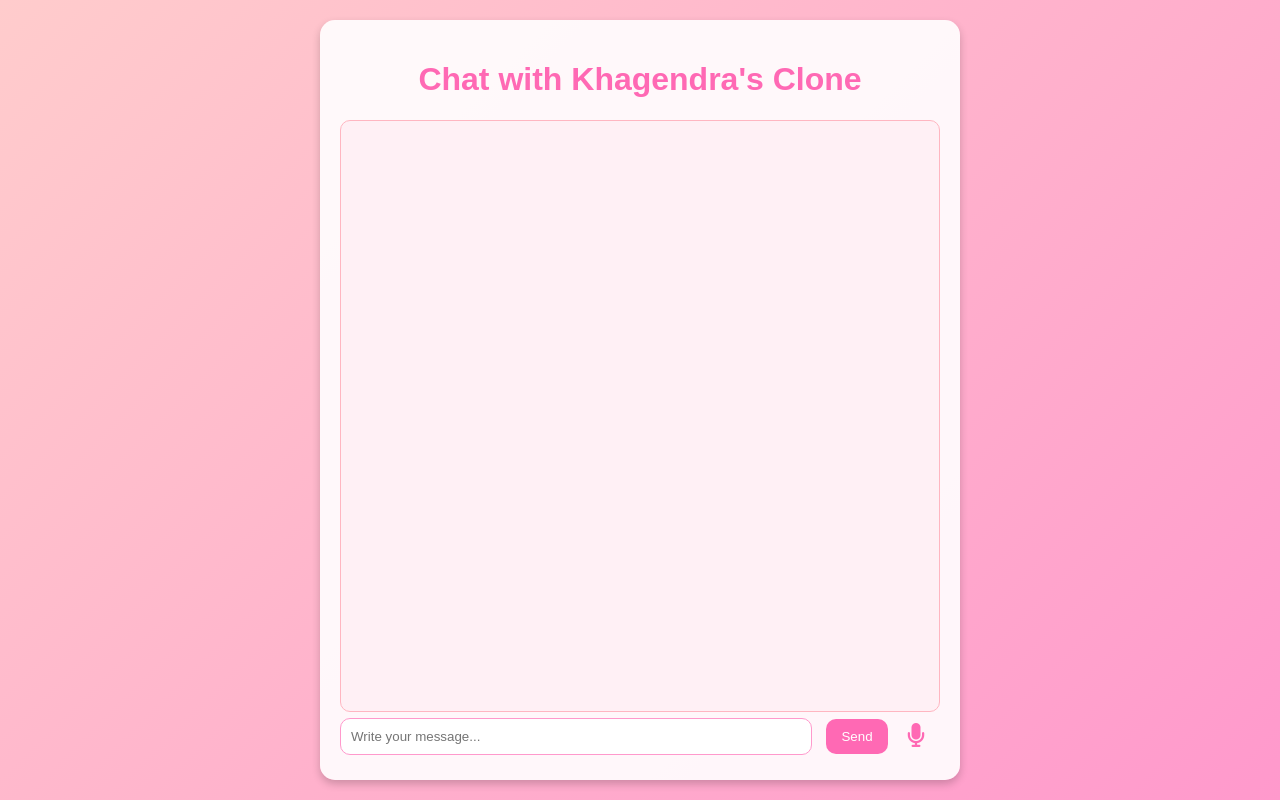
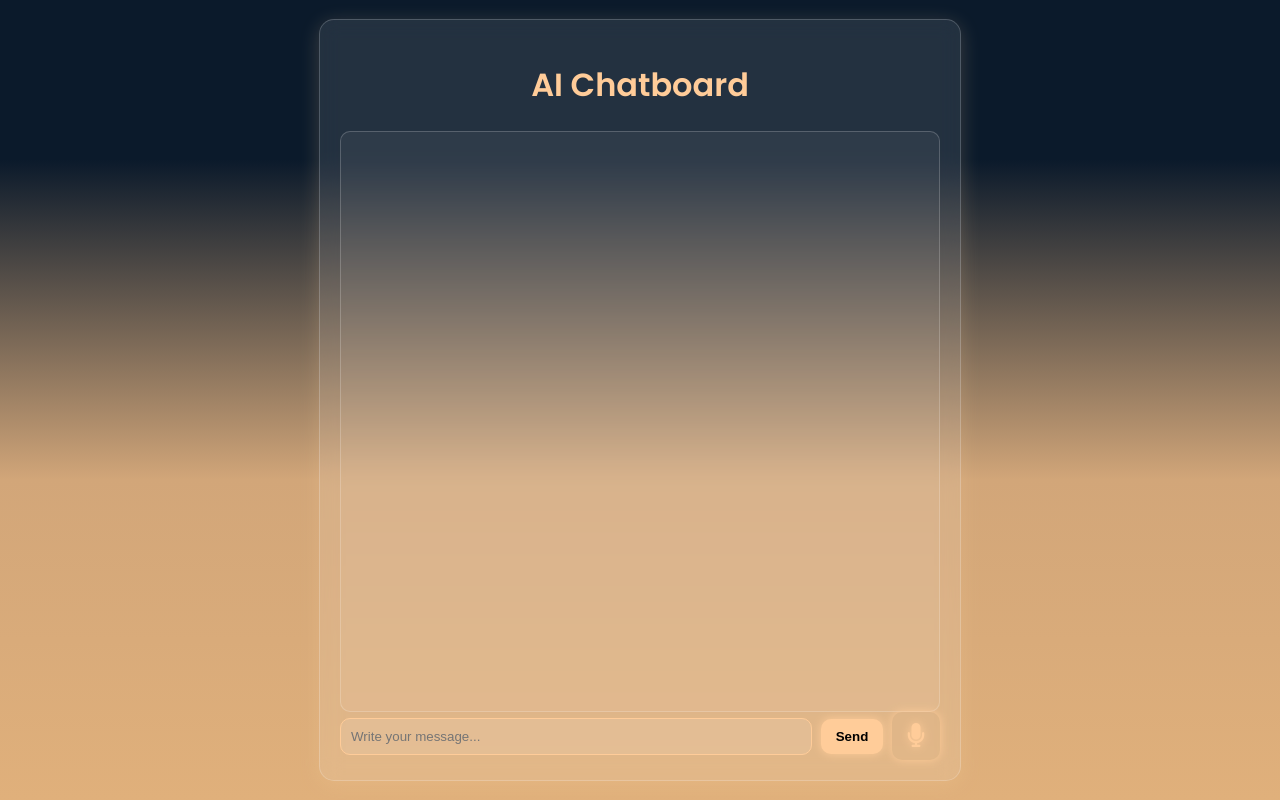
Before and after one commit to KhagendraN/flask-chat-api, a Flask app: page / in a window 1280 px wide. Run offline with Flask 3, Linux system fonts and the light colour scheme.

Commit message:
file modified

```diff
--- a/templates/chat.html
+++ b/templates/chat.html
@@ -5,26 +5,35 @@
     <meta name="viewport" content="width=device-width, initial-scale=1.0">
     <link rel="stylesheet" href="https://cdnjs.cloudflare.com/ajax/libs/font-awesome/6.5.2/css/all.min.css">
     <link rel="shortcut icon" type="web-icon" href="assets/img/logo.png">
-    <title>Chat with Clone</title>
+    <title>AI Chatboard</title>
     <style>
+        @import url('https://fonts.googleapis.com/css2?family=Poppins:wght@300;400;600&display=swap');
+
         body {
-            font-family: 'Cursive', sans-serif;
-            background: linear-gradient(135deg, #ffcccc, #ff99cc);
-            color: #800000;
+            font-family: 'Poppins', sans-serif;
+            height: 100vh;
+            margin: 0;
             display: flex;
             justify-content: center;
             align-items: center;
-            height: 100vh;
-            margin: 0;
+
+            /* Background gradient: Night sky transitioning into desert */
+            background: linear-gradient(to bottom, #0b1a2b 20%, #d2a679 60%, #e0b07b 100%);
+            color: #ffffff;
+            position: relative;
+            overflow: hidden;
         }
 
+        /* Chat Container with Glassmorphism Effect */
         .chat-container {
             width: 100%;
             max-width: 600px;
             height: 90%;
-            background: rgba(255, 255, 255, 0.9);
+            background: rgba(255, 255, 255, 0.1);
+            backdrop-filter: blur(10px);
             border-radius: 15px;
-            box-shadow: 0 4px 8px rgba(0, 0, 0, 0.2);
+            border: 1px solid rgba(255, 255, 255, 0.2);
+            box-shadow: 0 4px 20px rgba(255, 215, 160, 0.2);
             padding: 20px;
             display: flex;
             flex-direction: column;
@@ -32,16 +41,16 @@
 
         h1 {
             text-align: center;
-            color: #ff69b4;
+            color: #ffcc99;
         }
 
         .chat-box {
             flex-grow: 1;
             overflow-y: auto;
             padding: 10px;
-            background: #fff0f5;
+            background: rgba(255, 255, 255, 0.05);
             border-radius: 10px;
-            border: 1px solid #ffb6c1;
+            border: 1px solid rgba(255, 255, 255, 0.2);
         }
 
         .message {
@@ -54,13 +63,17 @@
         }
 
         .message.user {
-            background: #ffc1e3;
+            background: #d2a679;
+            color: #2b1d0e;
             align-self: flex-end;
+            border-left: 3px solid #a87c4f;
         }
 
         .message.bot {
-            background: #fff5f8;
+            background: #e0b07b;
+            color: #4a2c1a;
             align-self: flex-start;
+            border-left: 3px solid #a87c4f;
         }
 
         .input-box {
@@ -73,33 +86,41 @@
             width: 75%;
             padding: 10px;
             border-radius: 10px;
-            border: 1px solid #ff99cc;
-            margin-right: 10px;
+            border: 1px solid #ffcc99;
+            background: rgba(255, 255, 255, 0.1);
+            color: #ffcc99;
+            outline: none;
         }
 
         button {
-            background: #ff69b4;
-            color: white;
+            background: #ffcc99;
+            color: black;
             border: none;
             padding: 10px 15px;
             border-radius: 10px;
             cursor: pointer;
+            font-weight: bold;
+            box-shadow: 0 0 10px #ffcc99;
+            transition: 0.3s;
         }
 
         button:hover {
-            background: #ff1493;
+            background: #d89c6a;
+            box-shadow: 0 0 15px #ffcc99;
         }
 
         .mic-button {
             background: transparent;
             border: none;
             font-size: 24px;
-            color: #ff69b4;
+            color: #ffcc99;
             cursor: pointer;
+            text-shadow: 0 0 10px #ffcc99;
         }
 
         .mic-button:hover {
-            color: #ff1493;
+            color: #d89c6a;
+            text-shadow: 0 0 15px #ffcc99;
         }
 
         @media (max-width: 600px) {
@@ -120,7 +141,6 @@
         let recognition;
         const synth = window.speechSynthesis;
 
-        // Initialize Speech Recognition
         function startSpeechRecognition() {
             if (!('webkitSpeechRecognition' in window)) {
                 alert('Speech recognition is not supported in this browser.');
@@ -151,7 +171,6 @@
             recognition.start();
         }
 
-        // Text-to-Speech Function
         function speakText(text) {
             if (synth.speaking) {
                 console.log('Speech synthesis in progress, queuing...');
@@ -160,7 +179,7 @@
 
             const utterance = new SpeechSynthesisUtterance(text);
             utterance.lang = 'en-US';
-            utterance.rate = 1; // Adjust rate for clarity
+            utterance.rate = 1;
             utterance.onend = () => {
                 console.log('Speech synthesis completed.');
             };
@@ -171,9 +190,8 @@
             synth.speak(utterance);
         }
 
-        // Send Message to Flask Backend
         async function sendMessageToBackend(message) {
-            displayMessage("...", 'bot'); // Show typing effect
+            displayMessage("...", 'bot');
 
             try {
                 const response = await fetch('/ask', {
@@ -187,14 +205,13 @@
                 const data = await response.json();
                 const botResponse = data.answer || "Sorry, I couldn't fetch a response.";
                 displayTypingEffect(botResponse, 'bot');
-                speakText(botResponse); // Speak the response
+                speakText(botResponse);
             } catch (error) {
                 console.error('Error fetching response:', error);
                 displayMessage("Error getting response from server.", 'bot');
             }
         }
 
-        // Display User or Bot Message
         function displayMessage(message, sender, status = '') {
             const chatBox = document.getElementById('chat-box');
             const messageElement = document.createElement('div');
@@ -204,26 +221,6 @@
             chatBox.scrollTop = chatBox.scrollHeight;
         }
 
-        // Display Typing Effect
-        function displayTypingEffect(message, sender) {
-            const chatBox = document.getElementById('chat-box');
-            const messageElement = document.createElement('div');
-            messageElement.classList.add('message', sender);
-            chatBox.appendChild(messageElement);
-
-            let index = 0;
-            const typingInterval = setInterval(() => {
-                if (index < message.length) {
-                    messageElement.textContent += message[index];
-                    index++;
-                    chatBox.scrollTop = chatBox.scrollHeight;
-                } else {
-                    clearInterval(typingInterval);
-                }
-            }, 50);
-        }
-
-        // Handle User Input
         function sendMessage() {
             const inputField = document.getElementById('message');
             const text = inputField.value.trim();
@@ -234,20 +231,11 @@
 
             inputField.value = '';
         }
-
-        // Add Event Listener for Enter Key
-        document.getElementById('message').addEventListener('keydown', function (event) {
-            if (event.key === 'Enter') {
-                event.preventDefault();
-                sendMessage();
-            }
-        });
     </script>
-
 </head>
 <body>
     <div class="chat-container">
-        <h1>Chat with Khagendra's Clone</h1>
+        <h1>AI Chatboard</h1>
         <div id="chat-box" class="chat-box"></div>
         <div class="input-box">
             <input type="text" id="message" placeholder="Write your message...">
```
